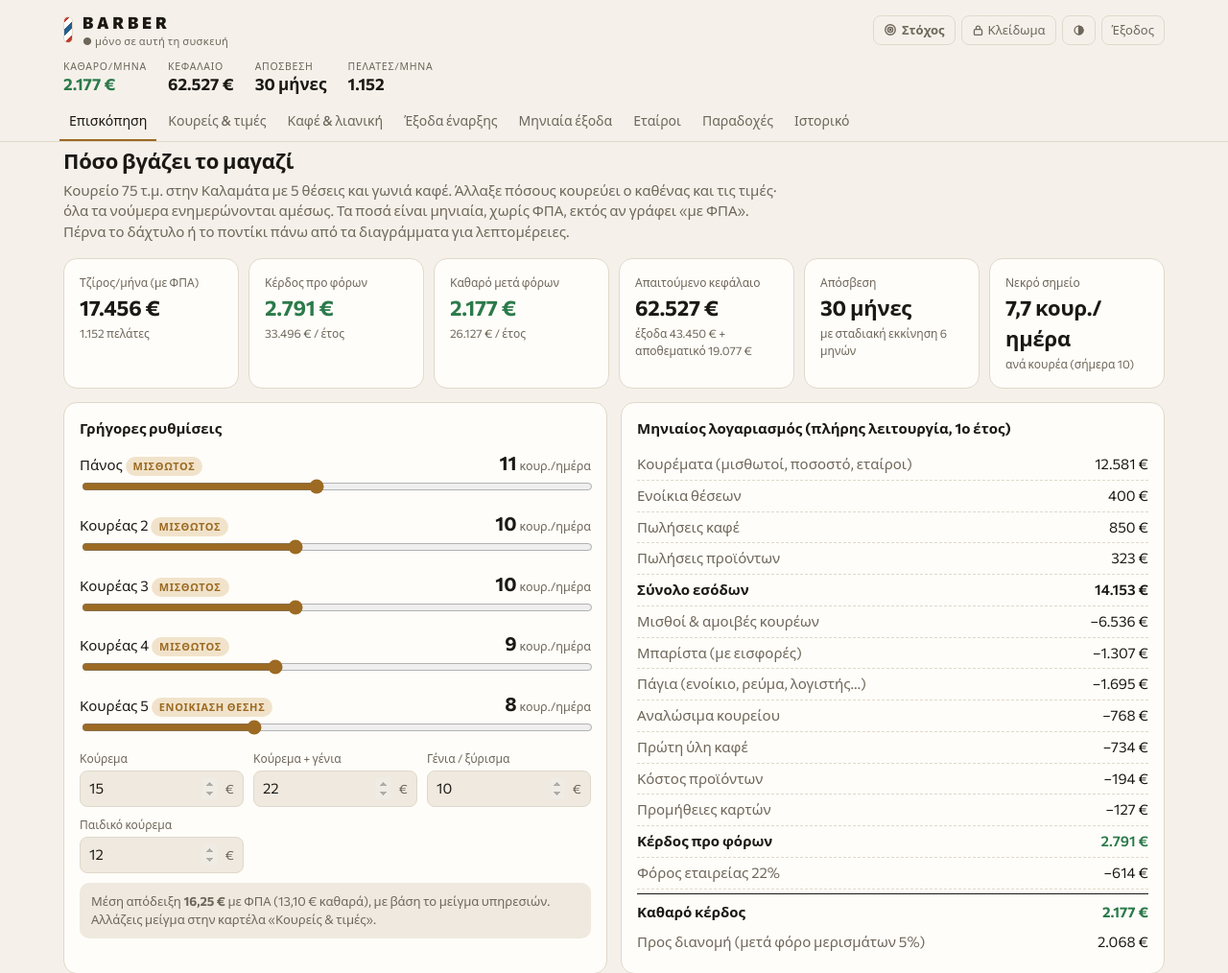
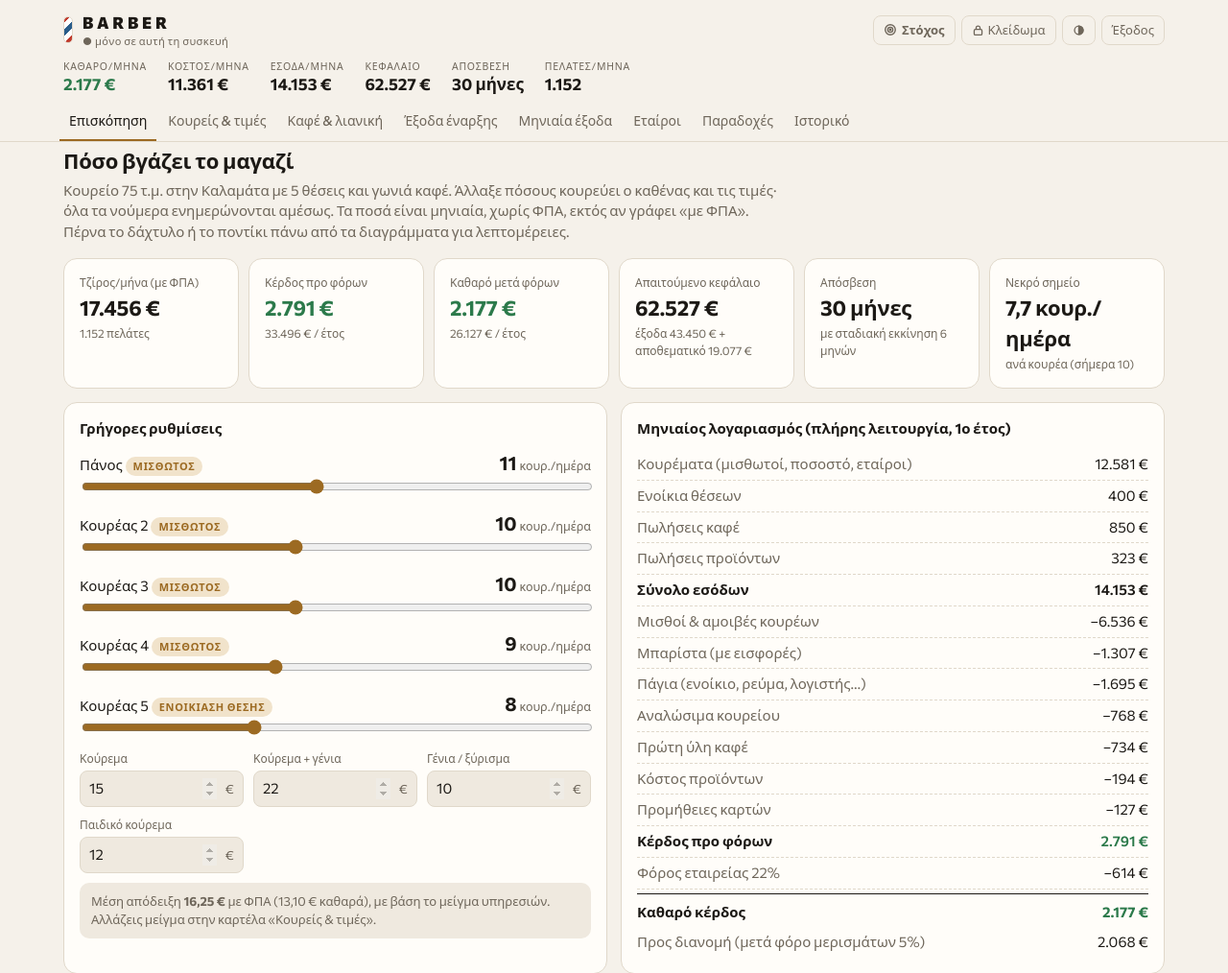
Before and after one commit to ThomasNikos/Barber, a plain HTML site: page src/app.html in a window 1280 px wide. Shown: the top 1014 px of the page at 96% size. Drawn offline with Linux system fonts and the light colour scheme.

Commit message:
Show monthly cost and revenue in header

```diff
--- a/src/app.html
+++ b/src/app.html
@@ -1616,12 +1616,20 @@ function refreshSoon() { if (rfq) return; rfq = requestAnimationFrame(() => { rf
 function refresh() {
   CHARTS.clear(); chartSeq = 0; hideTip();
   const R = compute(S), C = capexTotals(S, R), CF = cashflow(S, C);
+  const c = R.cost;
+  const costTip = tipHTML('Κόστος ανά μήνα', [
+    ['', 'Κουρείς (μισθοί/ποσοστά)', eur(c.staff)], ...(c.partner ? [['', 'Εταίροι (% τζίρου)', eur(c.partner)]] : []),
+    ['', 'Μπαρίστα', eur(c.barista)], ['', 'Πάγια', eur(c.fixed)], ['', 'Αναλώσιμα', eur(c.consum)],
+    ['', 'Καφές & προϊόντα', eur(c.coffee + c.retail)], ['', 'Προμήθειες καρτών', eur(c.card)], ['', 'Φόρος', eur(R.tax)]
+  ]);
   $('strip').innerHTML = [
     ['Καθαρό/μήνα', `<span class="${sgn(R.net)}">${eur(R.net)}</span>`],
+    ['Κόστος/μήνα', eur(R.costs), costTip],
+    ['Έσοδα/μήνα', eur(R.revenue)],
     ['Κεφάλαιο', eur(C.total)],
     ['Απόσβεση', CF.payback ? `${CF.payback} μήνες` : '—'],
     ['Πελάτες/μήνα', num(R.clients)]
-  ].map(([l, v]) => `<div class="st"><span>${l}</span><b>${v}</b></div>`).join('');
+  ].map(([l, v, t]) => `<div class="st"${t ? ` data-tip="${attr(t)}"` : ''}><span>${l}</span><b>${v}</b></div>`).join('');
   document.querySelectorAll('[data-show]').forEach(e => { e.textContent = getPath(S, e.dataset.show); });
   TABS[TAB].fill(R);
   if (VIEW === 'target' && $('tgtcmp')) {
```
Also changed, not shown: docs/index.html (+1 -1 lines).
